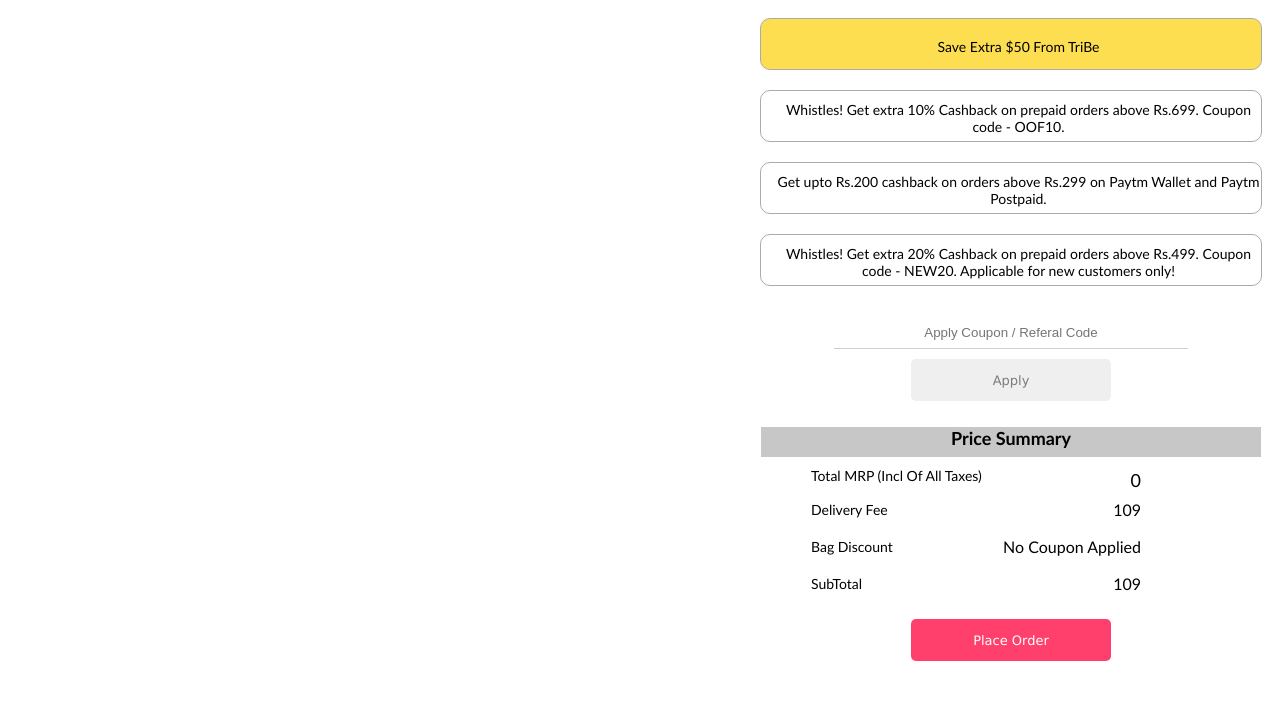
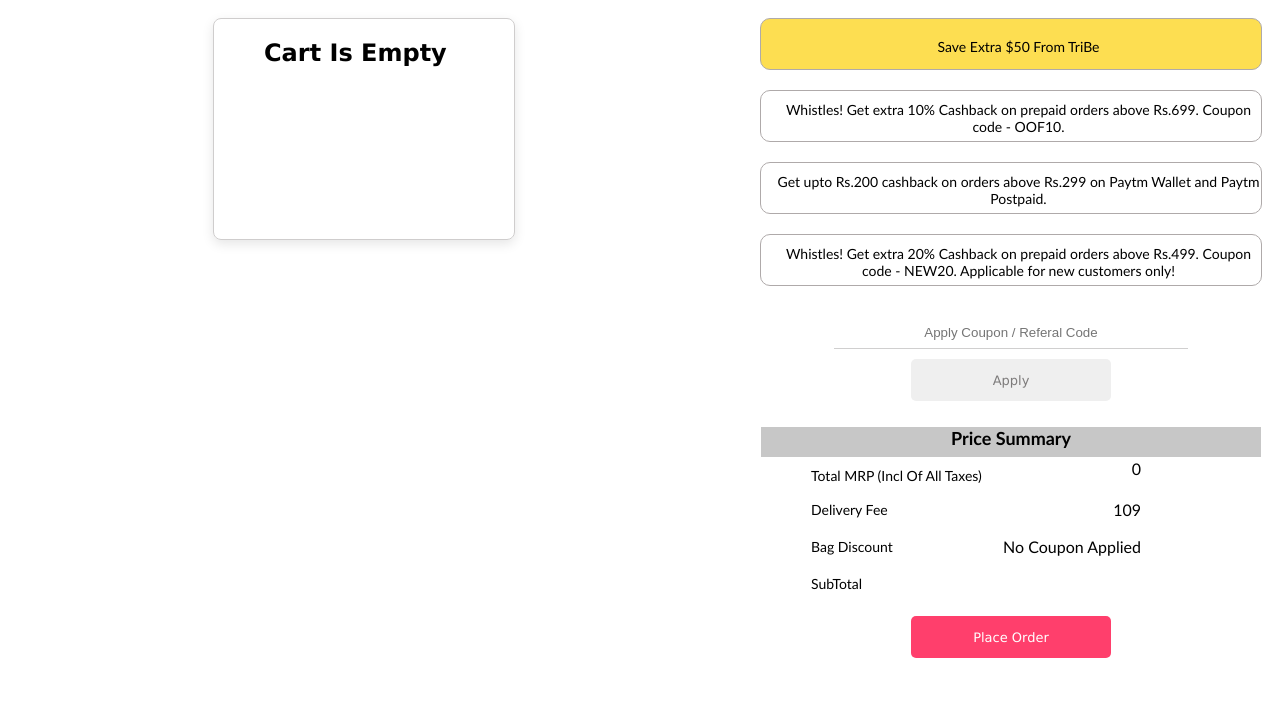
Before and after one commit to sadhakvishu/Slytherin, a plain HTML site: page cart/cart.html in a window 1280 px wide. Drawn offline with Linux system fonts and the light colour scheme.

Commit message:
SignUp and CartPage

```diff
--- a/cart/cart.css
+++ b/cart/cart.css
@@ -1,16 +1,9 @@
 #main{
     width: 1550px;
-    /* border: 1px solid red; */
-    /* margin: auto; */
-    /* display: grid; */
-    /* grid-template-columns: repeat(2,888px); */
-    /* grid-template-rows: auto; */
     gap: 5px;
 }
 #main>div{
     height: 220px;
-    /* border: 2px solid green; */
-    /* text-align: center; */
     box-shadow: rgba(0, 0, 0, 0.1) 0px 4px 12px;
     border: 1px solid rgb(207, 205, 205);
     border-radius: 8px;
@@ -21,14 +14,12 @@
 }
 #main>div>div:first-child{
     width: 400px;
-    /* border: 1px solid red; */
     margin-left: 20px;
 }
 #main>div>div:last-child{
     width: 300px;
     height: 200px;
     margin-top: 8px;
-    /* border: 1px solid rgb(216, 216, 216); */
     margin-right: 10px;
 }
 #main>div>div>img{
@@ -70,8 +61,6 @@ button:hover{
     color: white;
 }
 #new{
-    /* border: 1px solid red; */
-    /* display: flex; */
     width: 700px;
     height: 100vh;
     margin-right: 10px;
@@ -214,19 +203,6 @@ button:hover{
 #dec:hover{
     background-color: rgb(0, 0, 0);
 }
-
-
-
-
-
-
-
-
-
-
-
-
-
 @media all and (max-width :1120px){
     #container{
         display: block;
@@ -236,3 +212,13 @@ button:hover{
         margin-top: 30px;
     }
 }
+
+#empty-cart{
+    width: 300px;
+    margin: auto;
+}
+#empty-cart>h2{
+    font-family: Verdana, Geneva, Tahoma, sans-serif;
+    text-align: center;
+    margin-left: 50px;
+}
--- a/cart/cart.js
+++ b/cart/cart.js
@@ -73,8 +73,18 @@
 
 let cart = JSON.parse(localStorage.getItem("cartdata")) || [];
 
+if(cart.length==0){
+    let empty = document.createElement("div")
+    empty.id = "empty-cart"
+    let text = document.createElement("h2");
+    text.innerText = "Cart Is Empty"
+    empty.append(text);
+    document.querySelector("#main").append(empty)
+}else{
+    DisplayCart(cart);
+}
 
-DisplayCart(cart);
+
 
 function DisplayCart(cart){
     let totalPrice = 0;
```
Also changed, not shown: SignupPage/Signup.html (+1 -1 lines), SignupPage/Background.png (deleted), SignupPage/Background2.png (deleted), cart/cart.html (line endings or trailing spaces).
